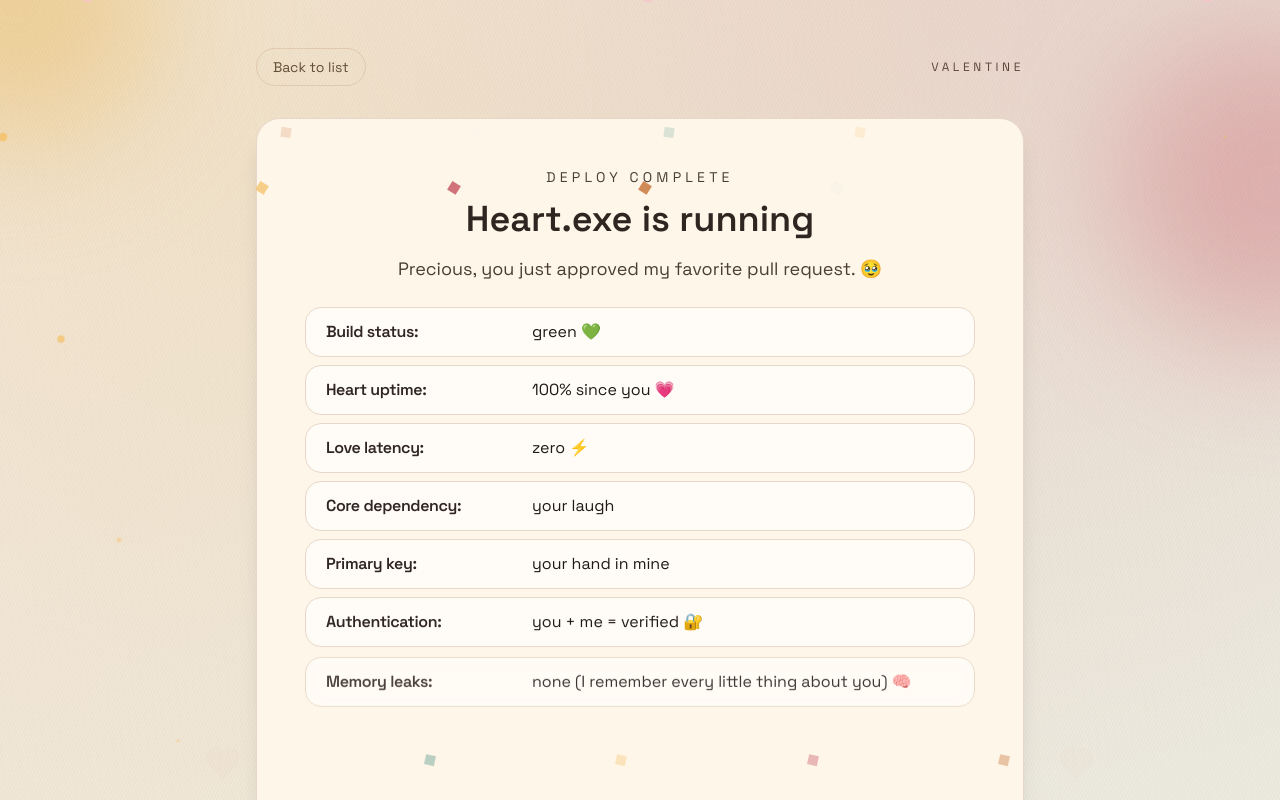
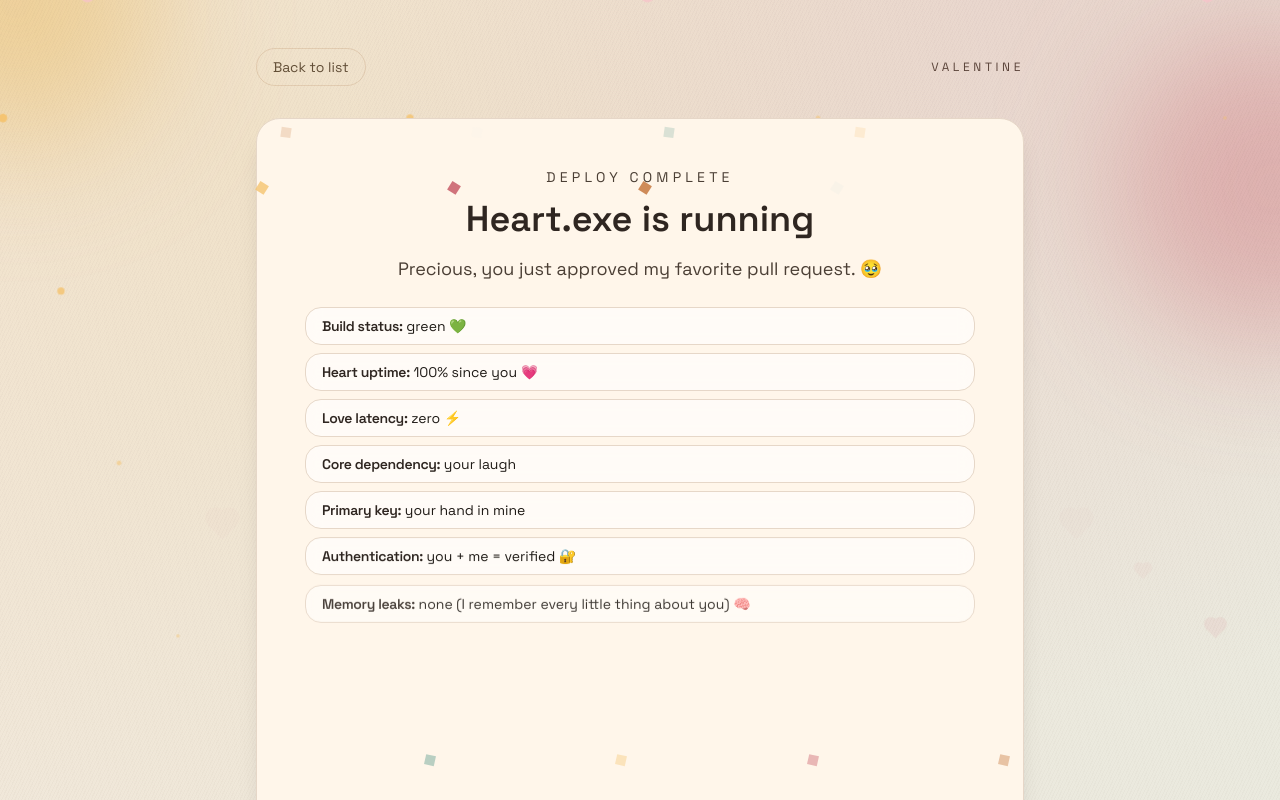
Before and after one commit to abelbegashaw/list-for-two, a Next.js app: page /valentine in a window 1280 px wide. Both pictures are taken after a click on the button "Yes, I choose you 💞". Shown: the top 800 px of the page. Built offline with nearby package versions, Linux system fonts and the light colour scheme.

Commit message:
embedding some surprise

```diff
--- a/app/valentine/page.tsx
+++ b/app/valentine/page.tsx
@@ -73,15 +73,12 @@ const SystemLoveLine = ({
     initial="hidden"
     animate="show"
     transition={{ delay, duration: 0.6, ease: [0.22, 1, 0.36, 1] }}
-    className="flex items-center gap-4 rounded-2xl border border-[color:var(--line)] bg-white/60 px-5 py-3 text-sm sm:text-base backdrop-blur-sm"
+    className="rounded-2xl border border-[color:var(--line)] bg-white/60 px-4 py-2 text-xs sm:text-sm backdrop-blur-sm"
   >
-    <span className="min-w-[190px] shrink-0 font-semibold text-[color:var(--deep)] tracking-tight">
+    <span className="font-semibold text-[color:var(--deep)] tracking-tight">
       {line.label}:
-    </span>
-
-    <span className="flex-1 truncate text-[color:var(--ink)]">
-      {line.value}
-    </span>
+    </span>{" "}
+    <span className="text-[color:var(--ink)]">{line.value}</span>
   </motion.div>
 )
 
```
